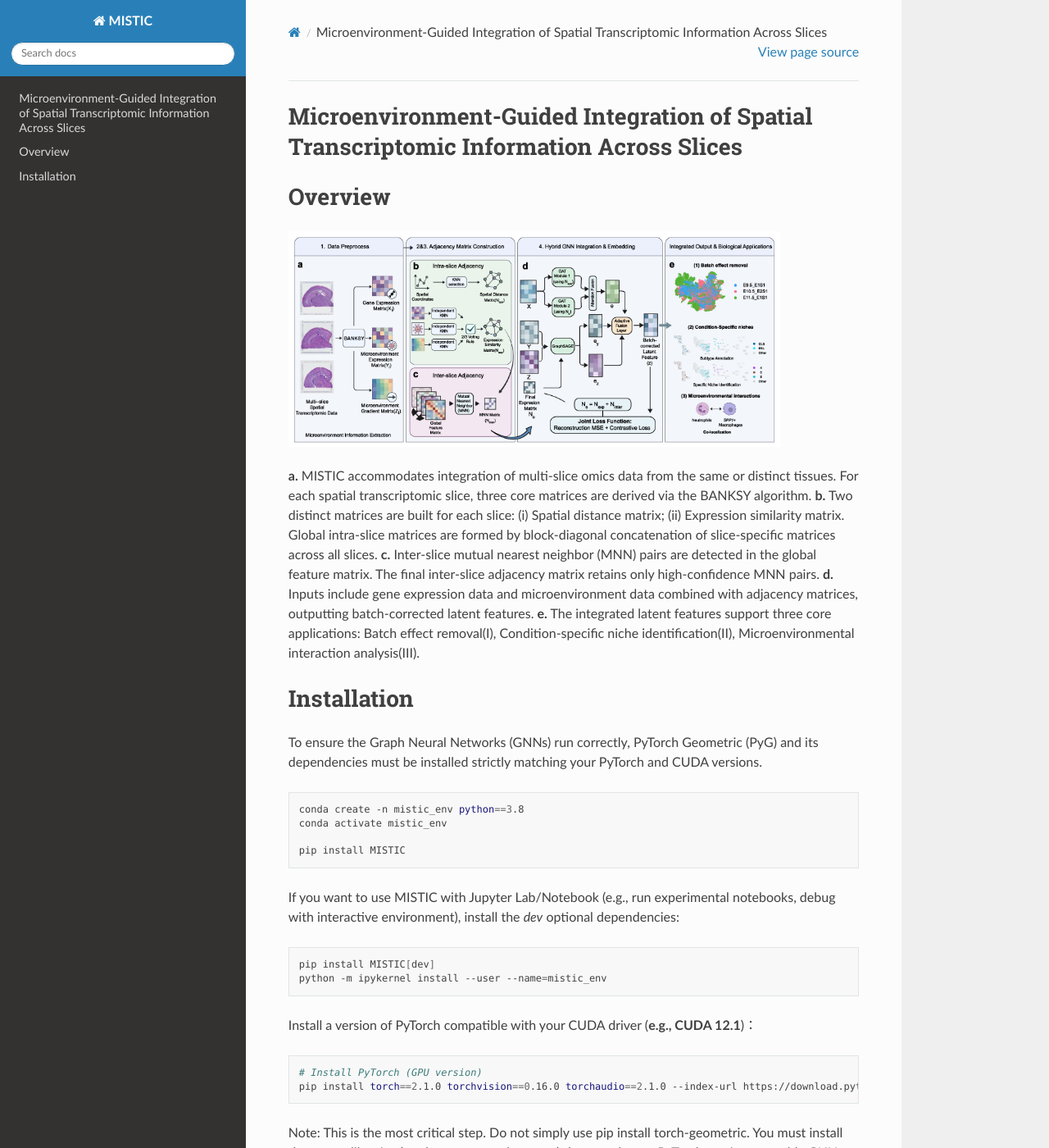
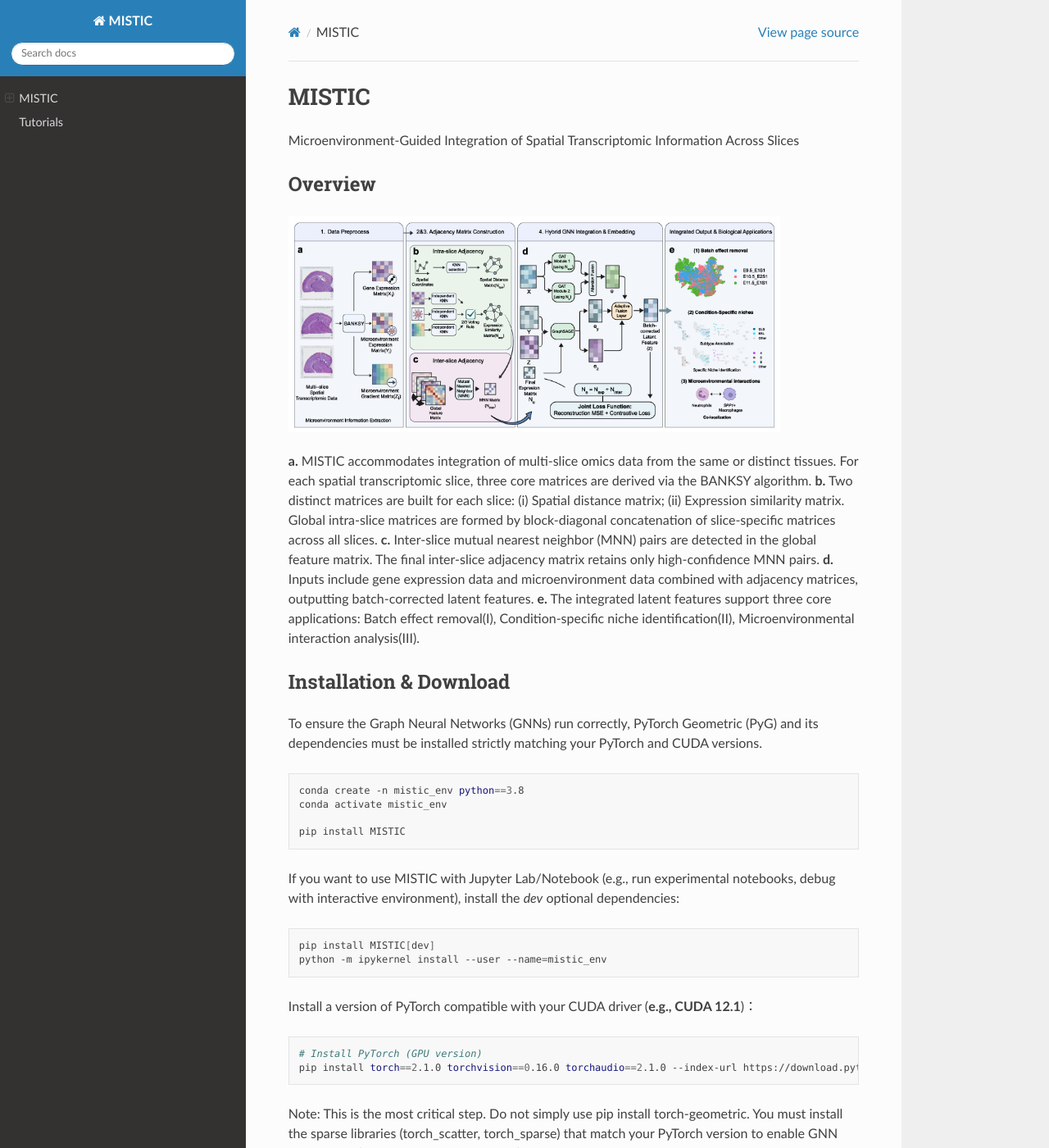
Before and after one commit to ssbxf/MISTIC_Tutorials, a Sphinx documentation site: the page built from docs/source/index.rst, in a window 1280 px wide and 1400 px high. Shown: the whole window at 82% size. Built offline with Sphinx 7.4.7 and the Read the Docs theme 3.1.0, drawn with Linux system fonts in a browser that asks for light colours; pages that are not in the unit, such as notebooks, are missing from menus.

Commit message:
Update index.rst

```diff
--- a/docs/source/index.rst
+++ b/docs/source/index.rst
@@ -1,25 +1,20 @@
 
 
+MISTIC
+====================================
 Microenvironment-Guided Integration of Spatial Transcriptomic Information Across Slices
-====================================================================================================================================================
-
-.. toctree::
-   :maxdepth: 1
-
-
-   Spatial slices integration for homologous individual samples
-   Spatial slices integration for heterogeneous samples
 
 
 Overview
-========================
+-------------------------
 .. image:: _static/figure1.png
    :width: 600
 
 **a.**  MISTIC accommodates integration of multi-slice omics data from the same or distinct tissues. For each spatial transcriptomic slice, three core matrices are derived via the BANKSY algorithm. **b.**  Two distinct matrices are built for each slice: (i) Spatial distance matrix; (ii) Expression similarity matrix. Global intra-slice matrices are formed by block-diagonal concatenation of slice-specific matrices across all slices. **c.**  Inter-slice mutual nearest neighbor (MNN) pairs are detected in the global feature matrix. The final inter-slice adjacency matrix retains only high-confidence MNN pairs. **d.** Inputs include gene expression data and microenvironment data combined with adjacency matrices, outputting batch-corrected latent features. **e.** The integrated latent features support three core applications: Batch effect removal(I), Condition-specific niche identification(II), Microenvironmental interaction analysis(III).
 
-Installation
-============
+
+Installation & Download
+-------------------------
 To ensure the Graph Neural Networks (GNNs) run correctly, PyTorch Geometric (PyG) and its dependencies must be installed strictly matching your PyTorch and CUDA versions.
 
 .. code-block:: bash
@@ -52,3 +47,12 @@
 
    # Install PyTorch Geometric
    pip install torch_geometric
+
+
+Tutorials
+====================================
+.. toctree::
+   :maxdepth: 1
+
+   Spatial slices integration for homologous individual samples
+   Spatial slices integration for heterogeneous samples
```
